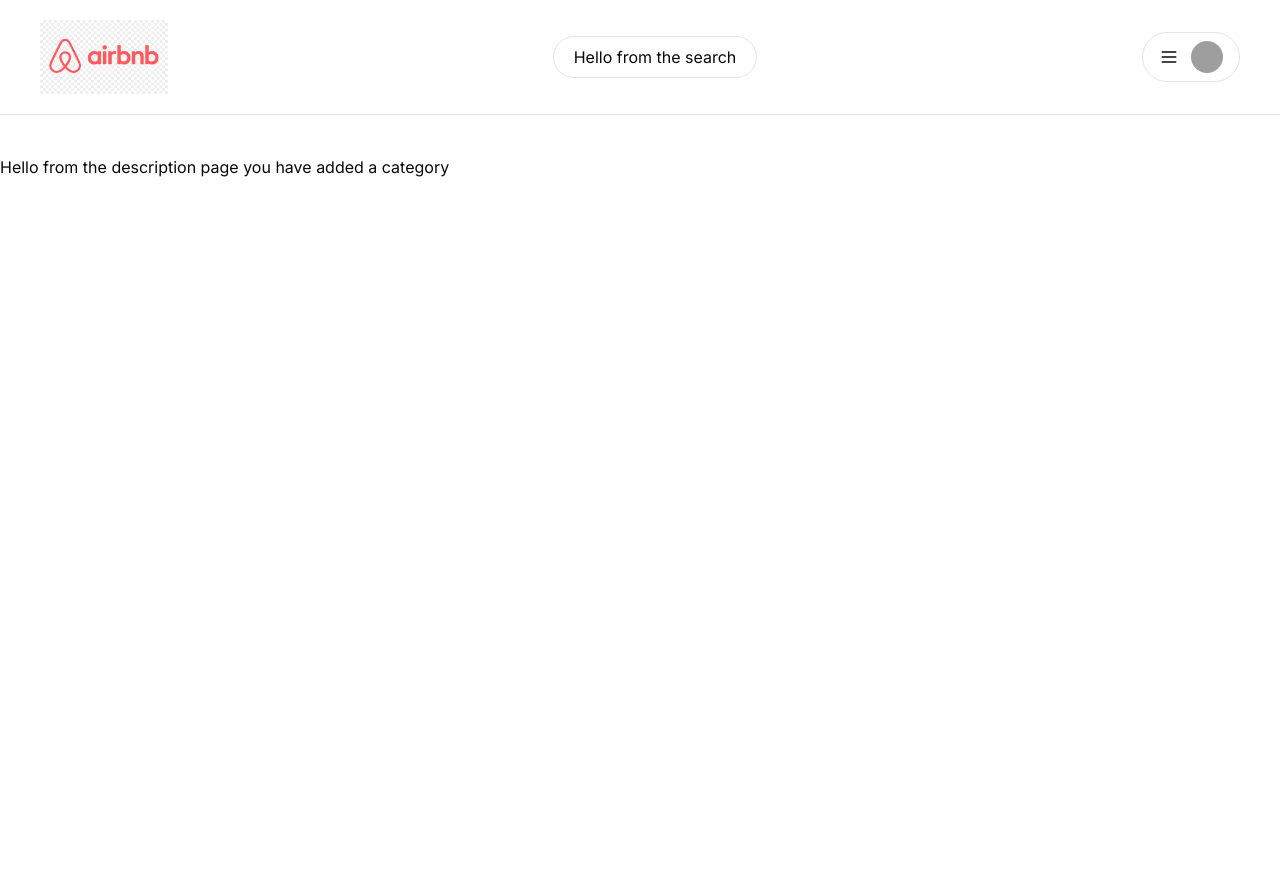
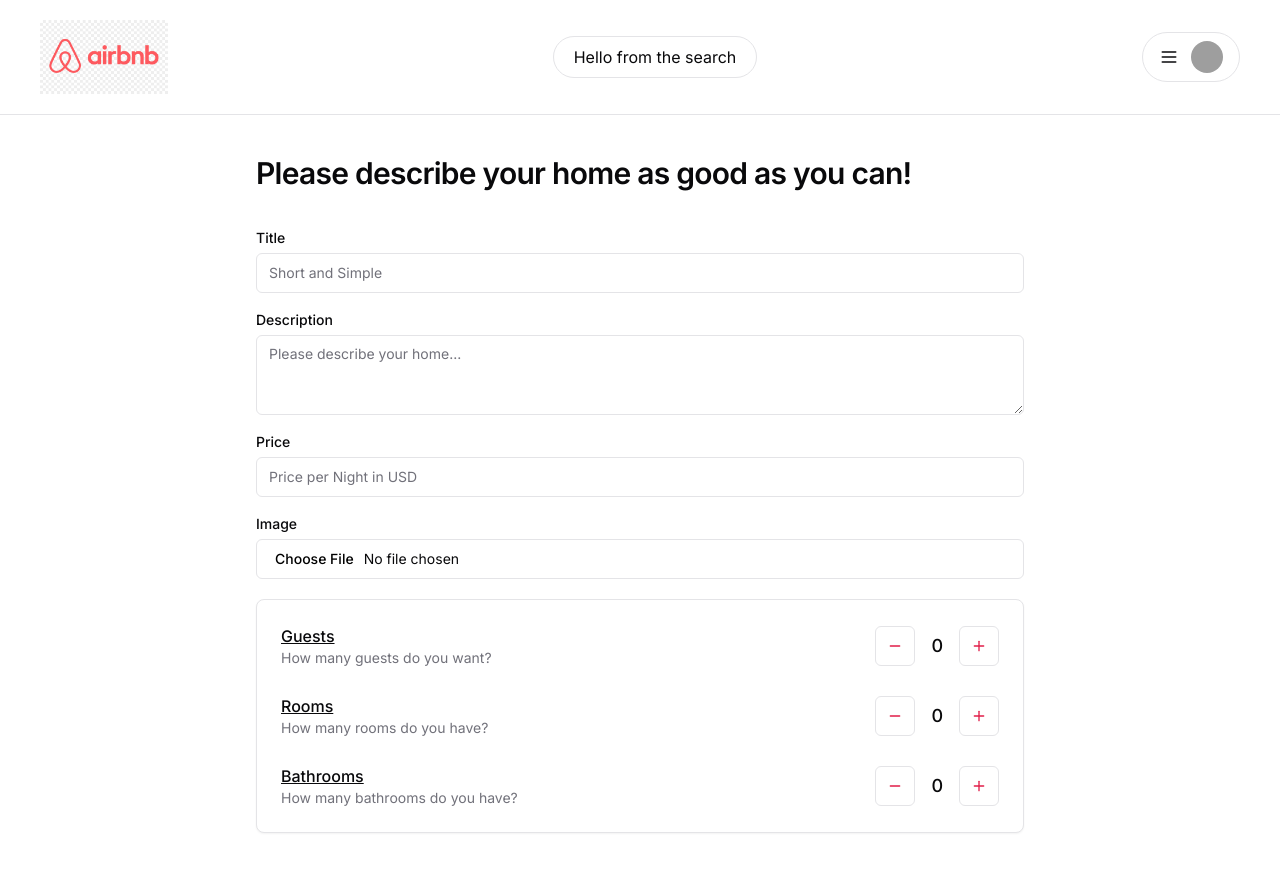
Before and after one commit to shatabdi12/airbnb-yt, a Next.js app: page /create/1/description in a window 1280 px wide. Shown: the top 872 px of the page. Before the commit the page ends 800 px from the top, so only its background shows below. Built offline with nearby package versions, Linux system fonts and the light colour scheme; no server answers; grey boxes are pictures that could not be loaded.

Commit message:
feat: Add preferences for rooms page

```diff
--- /dev/null
+++ b/app/components/Counter.tsx
@@ -0,0 +1,31 @@
+"use client"
+
+import { Button } from "@/components/ui/button";
+import { Minus, Plus } from "lucide-react";
+import { useState } from "react";
+
+export function Counter() {
+    const [amount, setAmount] = useState(0);
+
+    function increase() {
+        setAmount(amount + 1);
+    }
+
+    function decrease() {
+        if (amount > 0) {
+            setAmount(amount - 1);
+        }
+    }
+
+    return(
+        <div className="flex items-center gap-x-4">
+            <Button variant="outline" size="icon" type="button" onClick={decrease}>
+                <Minus className="h-4 w-4 text-primary"/>
+            </Button>
+            <p className="font-medium text-lg">{amount}</p>
+            <Button variant="outline" size="icon" type="button" onClick={increase}>
+                <Plus className="h-4 w-4 text-primary" />
+            </Button>
+        </div>
+    )
+}
--- a/app/create/[id]/description/page.tsx
+++ b/app/create/[id]/description/page.tsx
@@ -1,7 +1,74 @@
+import { Counter } from "@/app/components/Counter";
+import { Card, CardHeader } from "@/components/ui/card";
+import { Input } from "@/components/ui/input";
+import { Label } from "@/components/ui/label";
+import { Textarea } from "@/components/ui/textarea";
+
 export default function DescriptionPage() {
     return (
-        <div>
-            <h1>Hello from the description page you have added a category</h1>
+        <>
+        <div className="w-3/5 mx-auto">
+            <h2 className="text-3xl font-semibold tracking-tight transition-colors">
+                Please describe your home as good as you can!
+            </h2>
         </div>
+
+        <form>
+            <div className="mx-auto w-3/5 mt-10 flex flex-col gap-y-5 mb-36 ">
+                <div className="flex flex-col gap-y-2">
+                    <Label>Title</Label>
+                    <Input name="title" type="text" required placeholder="Short and Simple" />
+                </div>
+                <div className="flex flex-col gap-y-2">
+                    <Label>Description</Label>
+                    <Textarea name="description" required placeholder="Please describe your home..."></Textarea>
+                </div>
+                <div className="flex flex-col gap-y-2">
+                    <Label>Price</Label>
+                    <Input name="price" type="number" required placeholder="Price per Night in USD" min={10} />
+                </div>
+                <div className="flex flex-col gap-y-2">
+                    <Label>Image</Label>
+                    <Input name="image" type="file" required />
+                </div>
+
+                <Card>
+                    <CardHeader className="flex flex-col gap-y-5">
+                        <div className="flex items-center justify-between">
+                            <div className="flex flex-col">
+                                <h3 className="underline font-medium">Guests</h3>
+                                <p className="text-muted-foreground text-sm">
+                                    How many guests do you want?
+                                </p>
+                            </div>
+                            <Counter />
+                        </div>
+
+                        <div className="flex items-center justify-between">
+                            <div className="flex flex-col">
+                                <h3 className="underline font-medium">Rooms</h3>
+                                <p className="text-muted-foreground text-sm">
+                                    How many rooms do you have?
+                                </p>
+                            </div>
+                            <Counter />
+                        </div>
+
+                        <div className="flex items-center justify-between">
+                            <div className="flex flex-col">
+                                <h3 className="underline font-medium">Bathrooms</h3>
+                                <p className="text-muted-foreground text-sm">
+                                    How many bathrooms do you have?
+                                </p>
+                            </div>
+                            <Counter />
+                        </div>
+
+
+                    </CardHeader>
+                </Card>
+            </div>
+        </form>
+        </>
     )
 }
```
